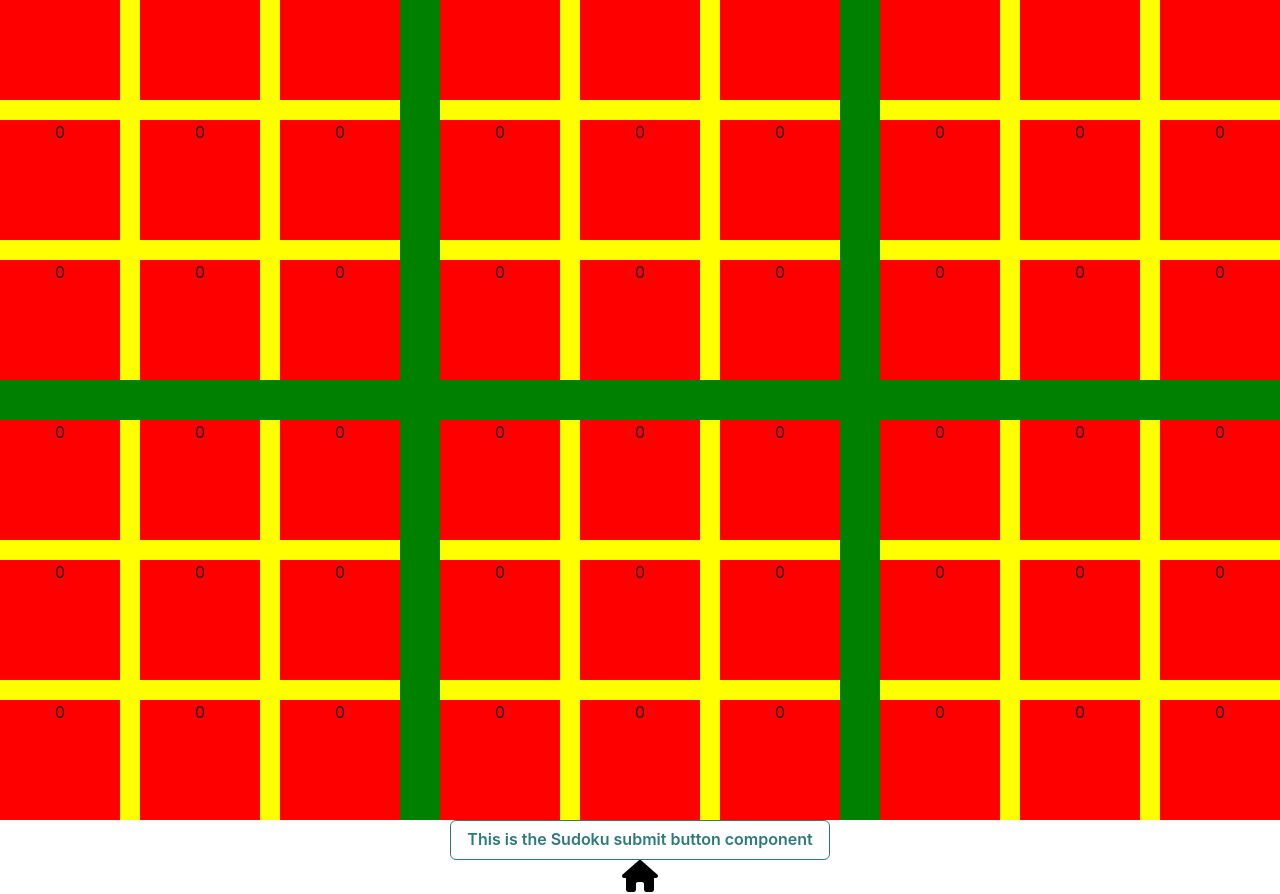
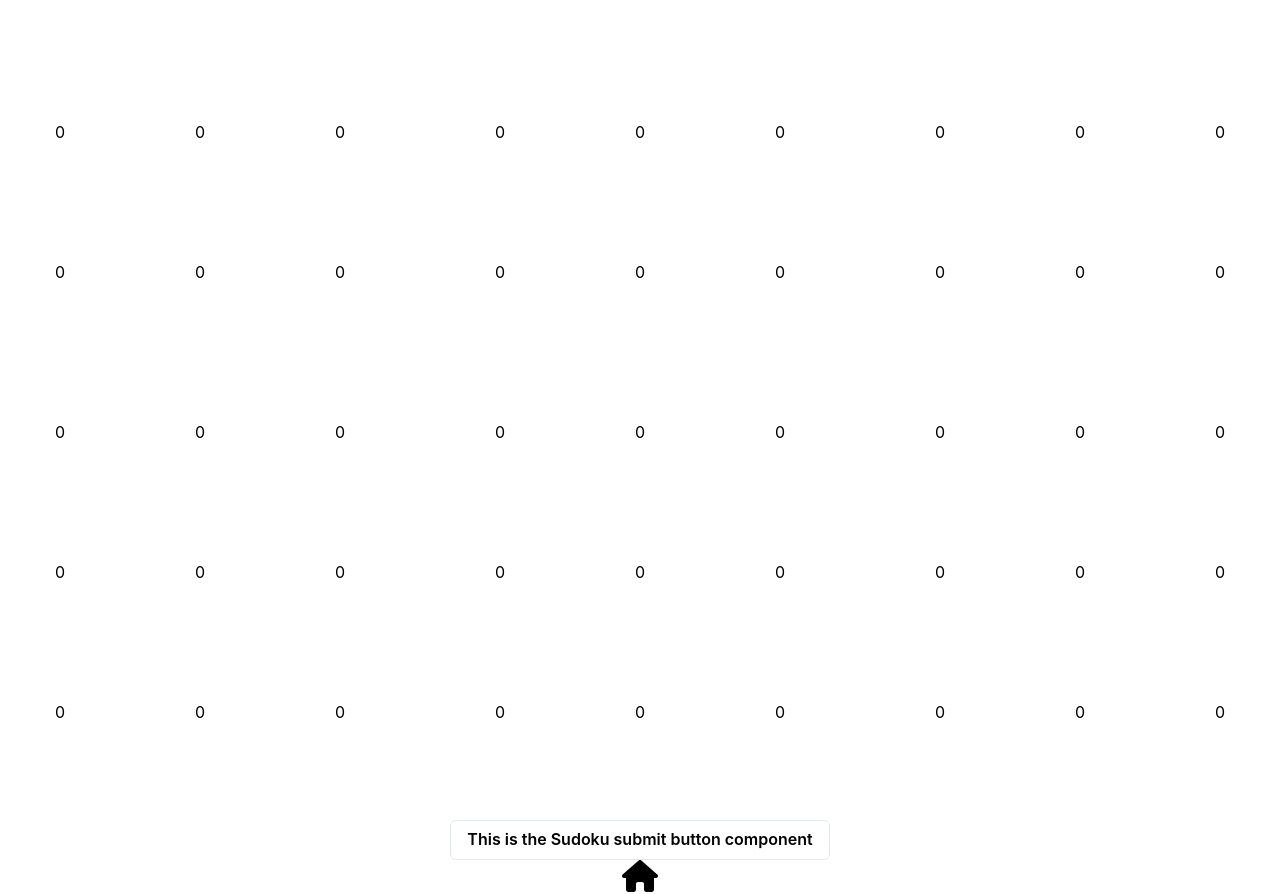
Before and after one commit to AalimCoding/AalimCoding.github.io, a React (Create React App) app: page /#/SudokuSolver in a window 1280 px wide. Shown: the part 646-1540 px from the top of the page. Built offline with nearby package versions, Linux system fonts and the light colour scheme.

Commit message:
Added Dark Mode to Sudoku components.

```diff
--- a/src/SudokuGrid.js
+++ b/src/SudokuGrid.js
@@ -1,7 +1,9 @@
 import { Grid, GridItem } from "@chakra-ui/react";
 import { useState } from "react";
+import { useTheme } from "./ThemeContext"
 
 function SudokuGrid() {
+  const { theme } = useTheme();
   const gridSize = 9; // Number of boxes in the grid
   const itemsPerBox = 9; // Number of items per box
 
@@ -45,9 +47,12 @@ function SudokuGrid() {
           aspectRatio="1/1"
           key={itemId}
           id={itemId}
-          bg = {SudokuValues[row][column] === 0 ? "red" : "green"}
           onClick={() => handleClick(row, column)}
-          style={{ cursor: "pointer" }}
+
+          style={{cursor: "pointer" ,
+            background: SudokuValues[row][column] !== 0 ? "green" : theme === "light" ? "white" : "black",
+            color: theme === "light" ? "black" : "white",
+        }}
         >
           {SudokuValues[row][column]}
         </GridItem>
@@ -63,7 +68,10 @@ function SudokuGrid() {
         templateColumns="repeat(3, 1fr)"
         templateRows="repeat(3, 1fr)"
         gap={5}
-        bg="yellow"
+        style={{
+          background: theme === "light" ? "white" : "black",
+          color: theme === "light" ? "black" : "white",
+      }}
       >
         {boxItems}
       </Grid>
@@ -76,7 +84,10 @@ function SudokuGrid() {
       templateColumns="repeat(3, 1fr)"
       templateRows="repeat(3, 1fr)"
       gap={10}
-      bg="green"
+      style={{
+        background: theme === "light" ? "white" : "black",
+        color: theme === "light" ? "black" : "white",
+    }}
     >
       {gridItems}
     </Grid>
--- a/src/SudokuSolver.js
+++ b/src/SudokuSolver.js
@@ -6,7 +6,12 @@ import { useTheme } from "./ThemeContext"
 function SudokuSolver() {
     const { theme } = useTheme();
     return (
-        <div>This is the SudokuSolver.
+        <div
+
+        style={{
+            background: theme === "light" ? "white" : "black",
+            color: theme === "light" ? "black" : "white",
+        }}>This is the SudokuSolver.
             Enter a Sudoku to be solved. It will complete the Sudoku, with black numbers denoting the initial entries and green showing the new entries.
             It will fill in as much as possible and then stop. This indicates there are no further definite steps that cna be taken, i.e. there is not wenough information to get to a UNIQUE solution,
             which may sometimes mean there is not enough information to get any solution.
--- a/src/SudokuSubmitButton.js
+++ b/src/SudokuSubmitButton.js
@@ -10,8 +10,12 @@ function SudokuSubmitButton() {
         <div>
 
             <Button
-                colorScheme='teal'
+                // colorScheme='teal'
                 variant='outline'
+                style={{
+                    background: theme === "light" ? "white" : "black",
+                    color: theme === "light" ? "black" : "white",
+                }}
             /*  isLoading
              loadingText='Submitting' */
             >
```
